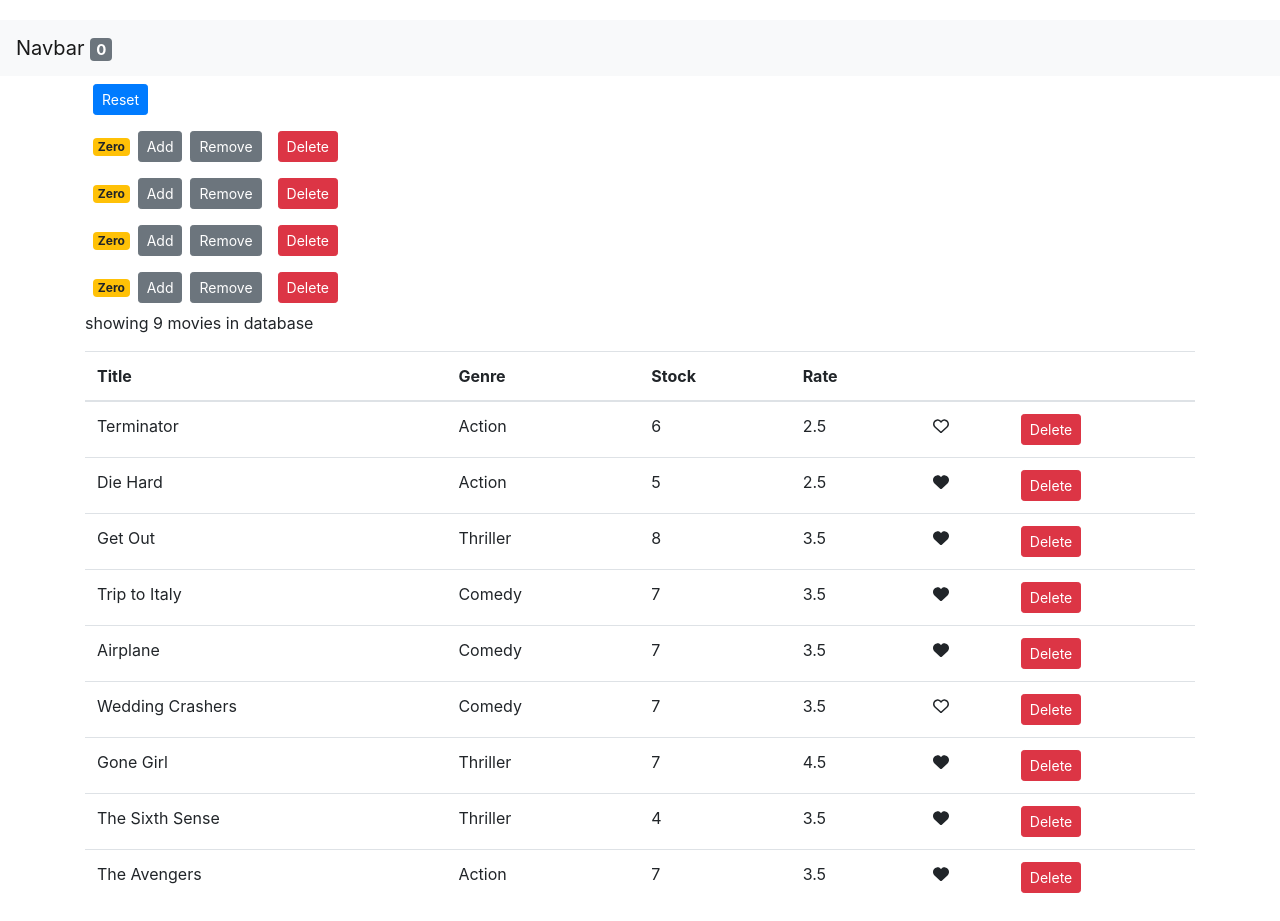
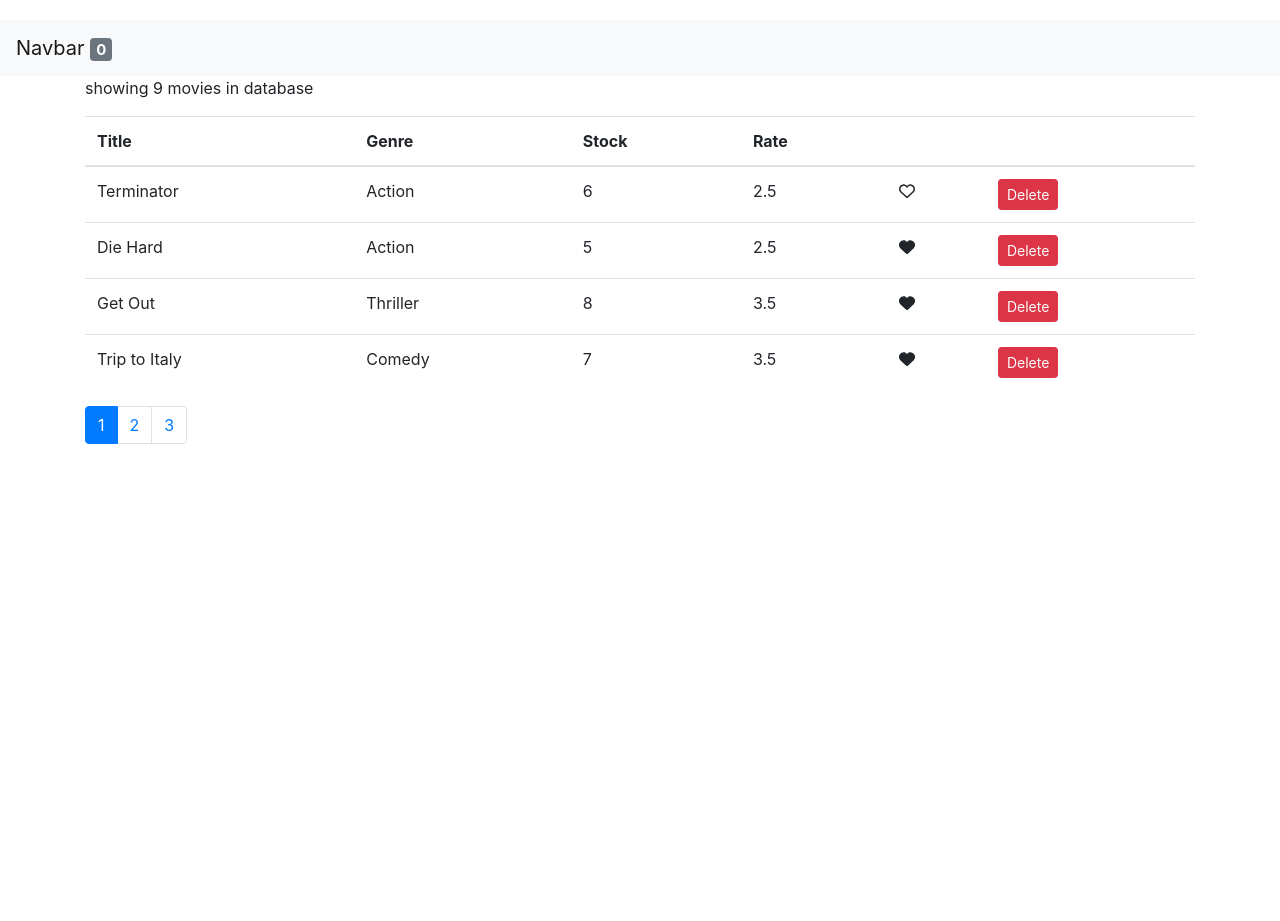
Before and after one commit to ryansat/react-beginner-course, a React (Create React App) app: page / in a window 1280 px wide. After the commit the page ends 800 px from the top, so only its background shows below. Built offline with nearby package versions, Linux system fonts and the light colour scheme.

Commit message:
add pagination
add pagination

```diff
--- a/package.json
+++ b/package.json
@@ -12,6 +12,8 @@
     "@testing-library/user-event": "^13.2.1",
     "babel-plugin-macros": "^3.1.0",
     "bootstrap": "4.1.1",
+    "lodash": "4.17.10",
+    "prop-types": "15.6.2",
     "react": "^18.2.0",
     "react-dom": "^18.2.0",
     "react-scripts": "5.0.1",
--- a/src/App.js
+++ b/src/App.js
@@ -55,13 +55,13 @@ class App extends Component{
         <React.Fragment>
           <Navbar totalCounters={this.state.counters.filter(c => c.value > 0).length}/>
           <main className="container">
-            <Counters
+            {/* <Counters
               counters={this.state.counters}
               onReset={this.handleReset}
               onDelete={this.handleDelete}
               onIncrement={this.handleIncrement}
               onDecrement={this.handleDecrement}
-            />
+            /> */}
             <Movies/>
 
           </main>
--- /dev/null
+++ b/src/components/common/pagination.jsx
@@ -0,0 +1,28 @@
+import React from 'react';
+import _ from 'lodash';
+import PropTypes from 'prop-types';
+
+const Pagination = props => {
+    const { itemsCount, pageSize, currentPage, onPageChange} = props;
+    const pagesCount = Math.ceil(itemsCount / pageSize);
+    if (pagesCount === 1) return null;
+    const pages = _.range(1 , pagesCount + 1);
+
+    return ( <nav>
+        <ul className="pagination">
+            {pages.map(page =>
+                <li key={page} className={ page === currentPage ? 'page-item active' : 'page-item'}>
+                    <a className="page-link" onClick={() => onPageChange(page)}>{page}</a>
+                </li>)}
+        </ul>
+    </nav> );
+}
+
+Pagination.propTypes = {
+    itemsCount: PropTypes.number.isRequired,
+    pageSize: PropTypes.number.isRequired,
+    currentPage: PropTypes.number.isRequired,
+    onPageChange: PropTypes.func.isRequired
+}
+
+export default Pagination;
--- a/src/components/movies.jsx
+++ b/src/components/movies.jsx
@@ -1,10 +1,15 @@
 import React, { Component } from 'react';
 import {getMovies} from "../services/fakeMovieService";
 import Like from './common/like';
+import Pagination from './common/pagination';
+import { paginate } from '../utils/paginate';
 
 class Movies extends Component {
     state = {
-        movies: getMovies()
+        movies: getMovies(),
+        pageSize: 4,
+        currentPage: 1
+
     };
 
     handleDelete = movie => {
@@ -21,10 +26,17 @@ class Movies extends Component {
        this.setState({movies});
     };
 
+    handlePageChange = page => {
+        this.setState({ currentPage: page});
+    }
+
     render() {
-        const {length:count} = this.state.movies
-        if (count === 0)
-            return <p>there is no movies</p>
+        const {length:count} = this.state.movies;
+        const {pageSize, currentPage, movies:allMovies} = this.state;
+        if (count === 0) return <p>there is no movies</p>
+
+        const movies = paginate(allMovies,currentPage,pageSize);
+
         return (
             <React.Fragment>
                 <p>showing {count} movies in database</p>
@@ -40,7 +52,7 @@ class Movies extends Component {
                         </tr>
                     </thead>
                     <tbody>
-                        {this.state.movies.map(movie =>
+                        {movies.map(movie =>
                         <tr key={movie._id}>
                             <td>{movie.title}</td>
                             <td>{movie.genre.name}</td>
@@ -48,11 +60,21 @@ class Movies extends Component {
                             <td>{movie.dailyRentalRate}</td>
                             <td><Like liked={movie.liked} onClick={() => this.handleLike(movie)}/></td>
                             <td>
-                                <button onClick={() => this.handleDelete(movie)} className="btn btn-danger btn-sm">Delete</button>
+                                <button
+                                    onClick={() => this.handleDelete(movie)}
+                                    className="btn btn-danger btn-sm">
+                                        Delete
+                                </button>
                             </td>
                         </tr>)}
                     </tbody>
                 </table>
+                <Pagination
+                    itemsCount={count}
+                    pageSize={pageSize}
+                    onPageChange={this.handlePageChange}
+                    currentPage={currentPage}
+                />
             </React.Fragment>
         );
 
--- a/src/components/navbar.jsx
+++ b/src/components/navbar.jsx
@@ -1,7 +1,7 @@
 const Navbar = ({totalCounters}) => {
     return (
         <nav className="navbar navbar-light bg-light">
-            <a className="navbar-brand" href="#">Navbar {" "}
+            <a className="navbar-brand">Navbar {" "}
                 <span className="badge badge-spill badge-secondary">
                     {totalCounters}
                 </span>
--- /dev/null
+++ b/src/utils/paginate.js
@@ -0,0 +1,9 @@
+import _ from 'lodash';
+
+export function paginate(items, pageNumber, pageSize){
+    const startIndex = (pageNumber - 1) * pageSize;
+    return _(items)
+    .slice(startIndex)
+    .take(pageSize)
+    .value();
+}
```
Also changed, not shown: src/components/common/like.css (deleted), 1 other file (tests, documents, lock files or other folders).
